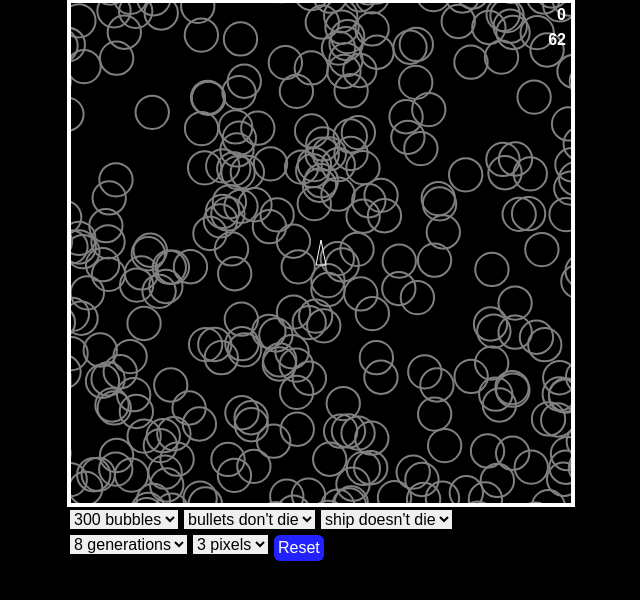
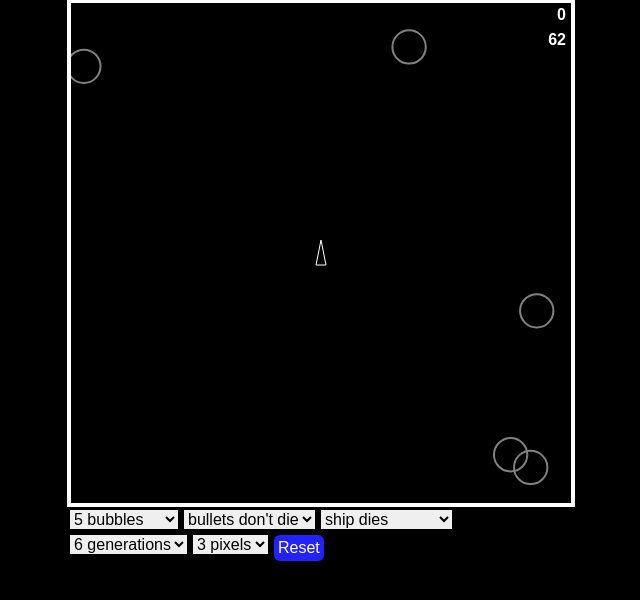
Before and after one commit to jonathan-potter/Asteroids, a plain HTML site: page index.html in a window 1280 px wide. Shown: the part 86-686 px from the top of the page, without its empty margins (323-963 px from the left). Drawn offline with Linux system fonts and the light colour scheme.

Commit message:
adds default values for the selectable game variables

```diff
--- a/index.html
+++ b/index.html
@@ -24,19 +24,19 @@
       </header>
       <main class="main" id="main"></main>
       <select name="bubble_count" id="input_bubble_count">
-        <option value="5">5 bubbles</option>
+        <option value="5" selected>5 bubbles</option>
         <option value="20">20 bubbles</option>
         <option value="100">100 bubbles</option>
         <option value="200">200 bubbles</option>
-        <option value="300" selected>300 bubbles</option>
+        <option value="300">300 bubbles</option>
       </select>
       <select name="bullets_die" id="input_bullets_die">
-        <option value="false">bullets don't die</option>
+        <option value="false" selected>bullets don't die</option>
         <option value="true">bullets die</option>
       </select>
       <select name="ship_dies" id="input_ship_dies">
         <option value="false">ship doesn't die</option>
-        <option value="true">ship dies</option>
+        <option value="true" selected>ship dies</option>
       </select>
       <select name="generations" id="input_generations">
         <option value="0">0 generations</option>
@@ -45,9 +45,9 @@
         <option value="3">3 generations</option>
         <option value="4">4 generations</option>
         <option value="5">5 generations</option>
-        <option value="6">6 generations</option>
+        <option value="6" selected>6 generations</option>
         <option value="7">7 generations</option>
-        <option value="8" selected>8 generations</option>
+        <option value="8">8 generations</option>
       </select>
       <select name="bullet_radius" id="input_bullet_radius">
         <option value="1">1 pixel</option>
--- a/setup.js
+++ b/setup.js
@@ -35,4 +35,10 @@ $(document).ready( function () {
     AG.game.reset();
     this.blur();
   })
+
+  AG.spawnLimit = 5;
+  AG.bulletsDie = false;
+  AG.shipDies = true;
+  AG.hitPoints = 6;
+  AG.bulletRadius = 3;
 });
--- a/ship.js
+++ b/ship.js
@@ -148,7 +148,6 @@
       var objectVector = VM.vectorSubtraction(object.pos, nearestPointOnLineSegment);
       var objectDistance = VM.vectorMagnitude(objectVector);
 
-      console.log(objectDistance);
       if (objectDistance < object.radius) {
         return true;
       }
```
